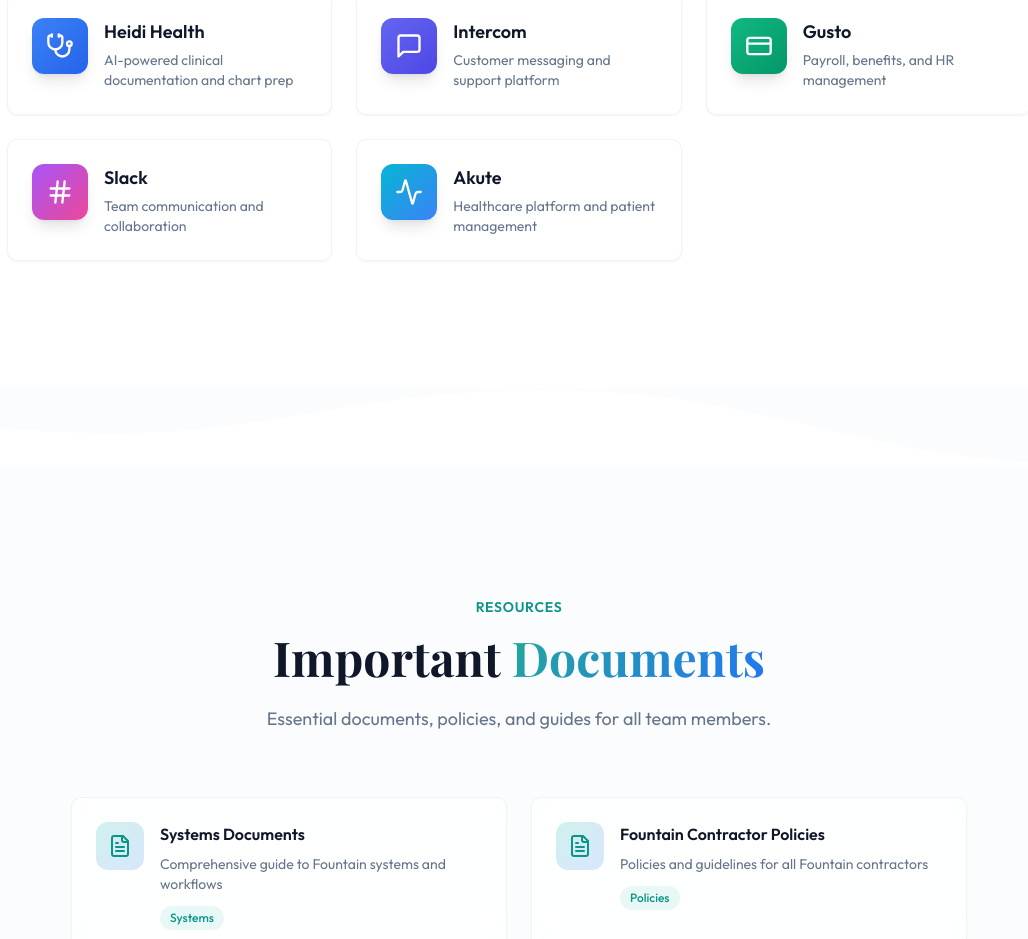
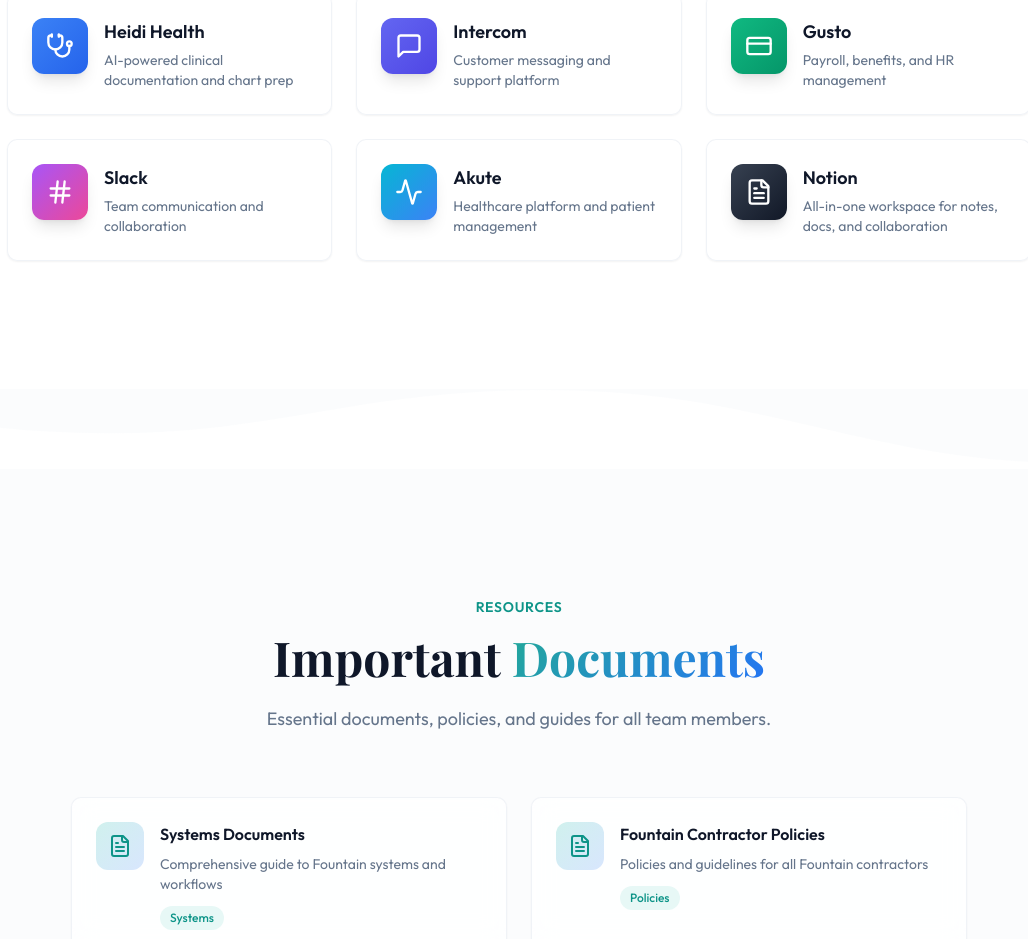
Before and after one commit to draphael123/onboardingsitereformatted, a Next.js app: page / in a window 1280 px wide. Shown: the part 5214-6153 px from the top of the page, without its empty margins (121-1149 px from the left). Built offline with nearby package versions, Linux system fonts and the light colour scheme; a web font is replaced by a local one.

Commit message:
Add Notion to Tools & Platforms section

```diff
--- a/app/(public)/page.tsx
+++ b/app/(public)/page.tsx
@@ -63,6 +63,13 @@ const tools = [
     url: "https://app.akutehealth.com/login",
     icon: Activity,
     color: "from-cyan-500 to-blue-500",
+  },
+  {
+    name: "Notion",
+    description: "All-in-one workspace for notes, docs, and collaboration",
+    url: "https://www.notion.com/",
+    icon: FileText,
+    color: "from-gray-700 to-gray-900",
   },
 ]
 
```
